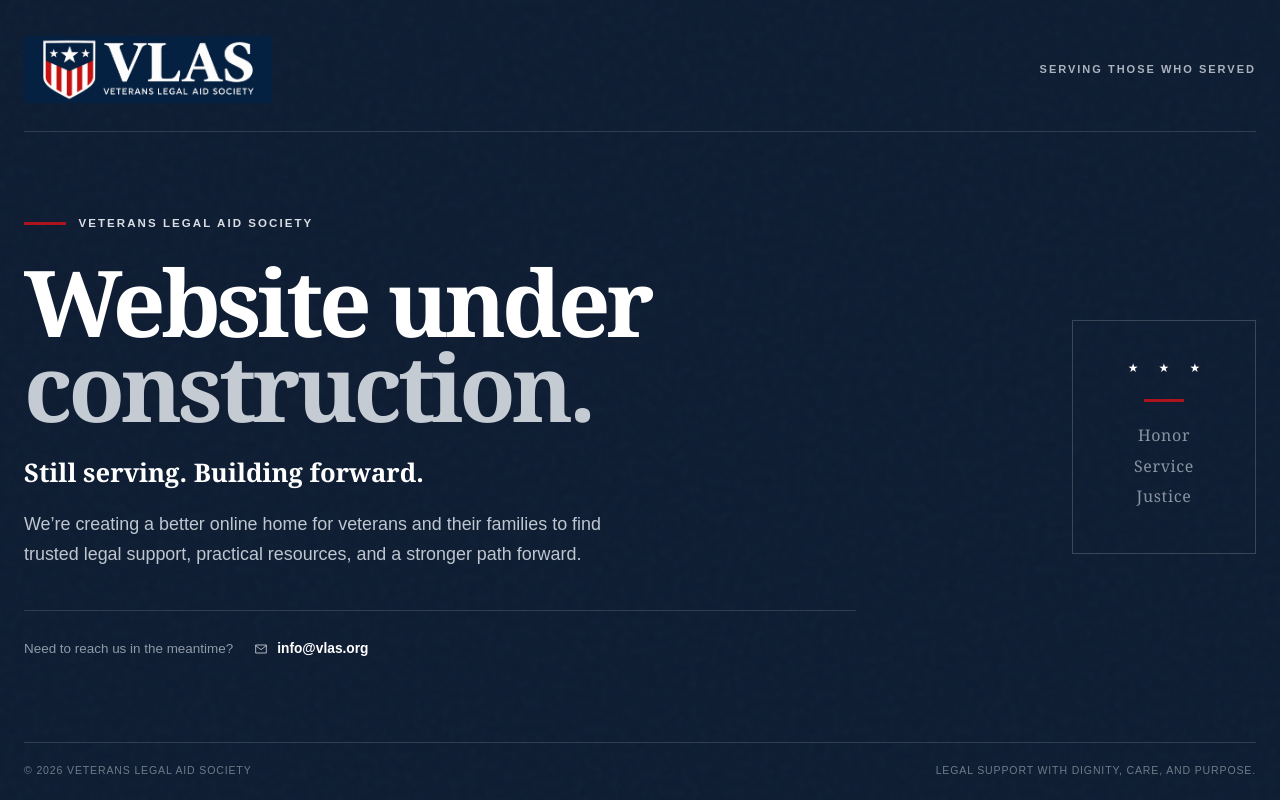
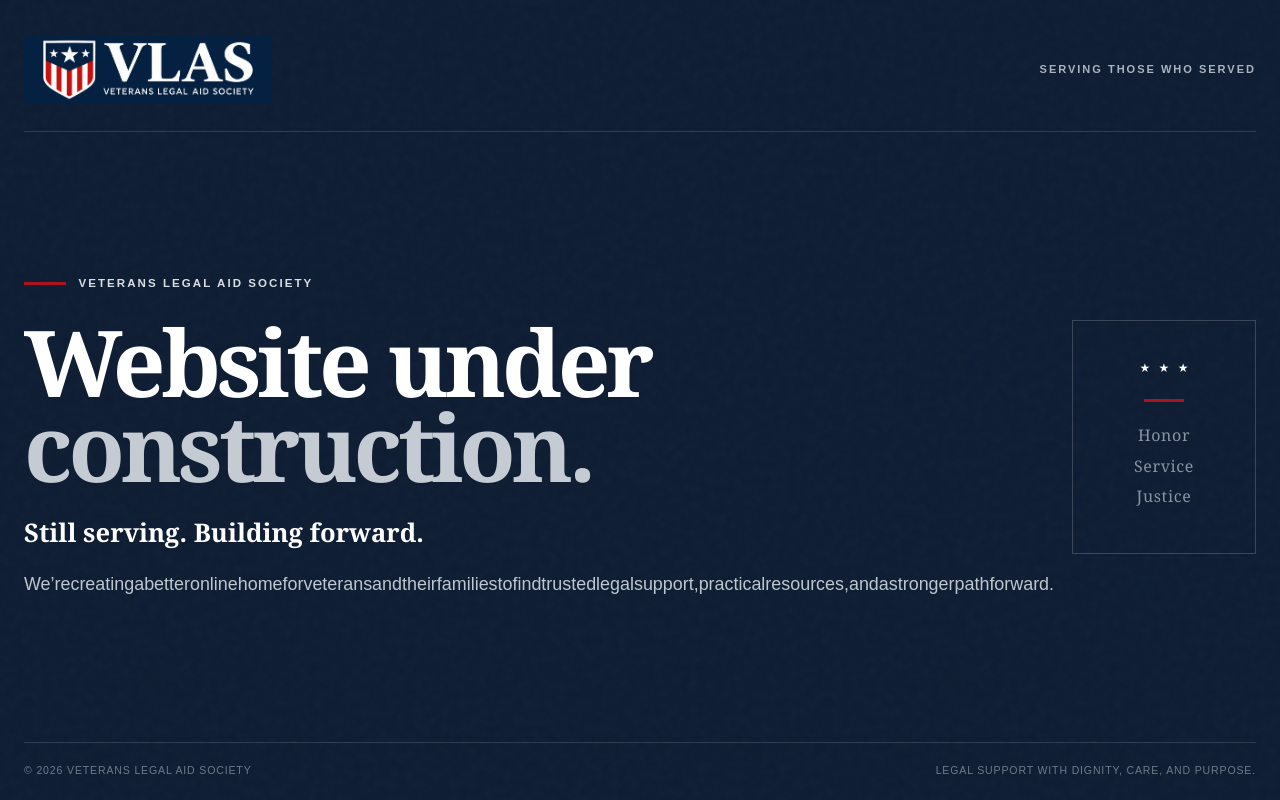
Before and after one commit to andrewmoody252525-oss/vlas, a React (Vite) app in the folder VLAS Under Construction Landing Page/: page / in a window 1280 px wide. Built offline with nearby package versions, Linux system fonts and the light colour scheme; the HTML template or start-up script is replaced by a standard one.

Commit message:
Update App.tsx

```diff
--- a/VLAS Under Construction Landing Page/src/App.tsx
+++ b/VLAS Under Construction Landing Page/src/App.tsx
@@ -1,8 +1,5 @@
-const MailIcon = () => (
-  <svg aria-hidden="true" viewBox="0 0 24 24">
-    <path d="M4 6h16v12H4V6Zm0 1 8 6 8-6" />
-  </svg>
-)
+const introCopy =
+  'We’re creating a better online home for veterans and their families to find trusted legal support, practical resources, and a stronger path forward.'
 
 export default function App() {
   return (
@@ -31,23 +28,21 @@ export default function App() {
 
           <p className="brand-message">Still serving. Building forward.</p>
 
-          <p className="intro">
-            We’re creating a better online home for veterans and their families
-            to find trusted legal support, practical resources, and a stronger
-            path forward.
+          <p className="intro" aria-label={introCopy}>
+            {introCopy.split(' ').map((word, index) => (
+              <span key={`${word}-${index}`} aria-hidden="true">
+                {word}
+              </span>
+            ))}
           </p>
-
-          <div className="contact-block">
-            <p>Need to reach us in the meantime?</p>
-            <a href="mailto:info@vlas.org">
-              <MailIcon />
-              info@vlas.org
-            </a>
-          </div>
         </div>
 
         <div className="hero-seal" aria-hidden="true">
-          <div className="seal-stars">★ ★ ★</div>
+          <div className="seal-stars">
+            <span>★</span>
+            <span>★</span>
+            <span>★</span>
+          </div>
           <div className="seal-rule" />
           <p>Honor</p>
           <p>Service</p>
```
